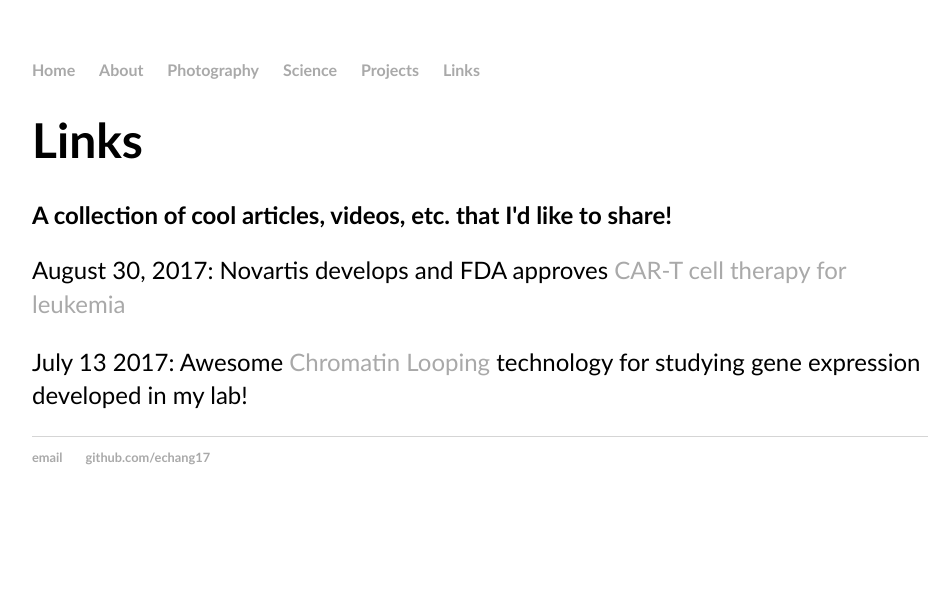
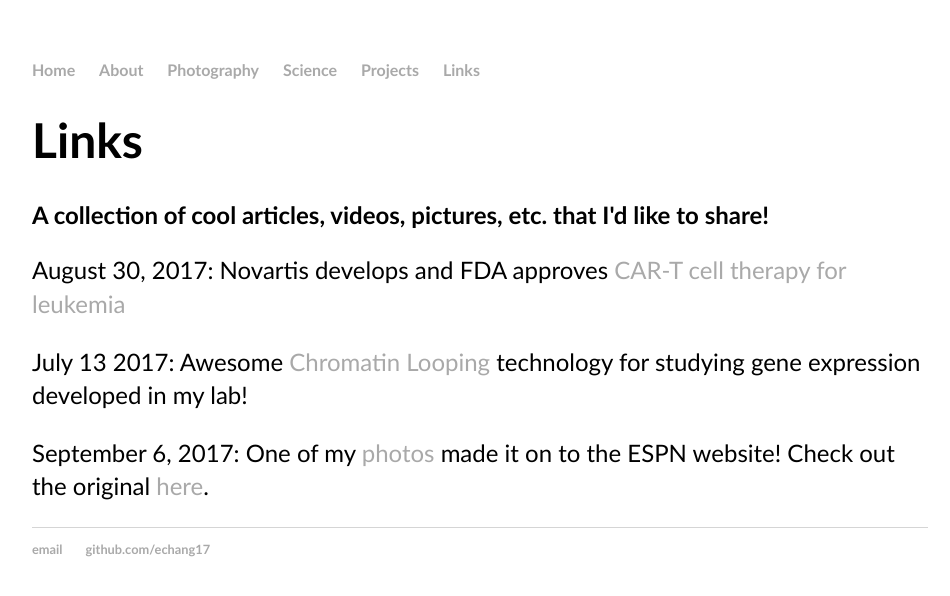
Before and after one commit to echang17/echang17.github.io, a Jekyll site: the page built from links/index.html, in a window 1280 px wide. Shown: the top 596 px of the page, without its empty margins (160-1110 px from the left). Built offline with Jekyll 4.4.1, drawn with Linux system fonts in a browser that asks for light colours.

Commit message:
Update index.html

```diff
--- a/links/index.html
+++ b/links/index.html
@@ -4,8 +4,9 @@ title: Links
 ---
 <div class="blurb">
   <h1>Links</h1>
-  <h2>A collection of cool articles, videos, etc. that I'd like to share!</h2>
+  <h2>A collection of cool articles, videos, pictures, etc. that I'd like to share!</h2>
   <p></p>
   <p>August 30, 2017: Novartis develops and FDA approves <a href="http://www.fiercepharma.com/pharma/novartis-crosses-fda-finish-line-monumental-car-t-approval">CAR-T cell therapy for leukemia </a></p>
   <p>July 13 2017: Awesome <a href"https://www.nature.com/articles/ncomms15993">Chromatin Looping</a> technology for studying gene expression developed in my lab!</p>
+  <p>September 6, 2017: One of my <a href="http://www.espn.com/espnw/sports/article/20603346/stanford-cardinal-soccer-star-andi-sullivan-chooses-fascination-devastation-recover-knee-injury">photos</a> made it on to the ESPN website! Check out the original <a href="http://isiphotos.photoshelter.com/image?&_bqG=14&_bqH=eJyLd3d2NzO3cM8ytswKLCuPDzSKSM4qz0o1KzSxMjWxMjQwAGEg6RnvEuxsm5qsBmbEO_q52JYA2cH.QSG2Lo4hrkB2aLBrULyni20oSINrVoB5qn9adrKniVq8o3OIbXFqYlFyhpozSAUA.soioQ--&GI_ID=">here</a>.
 </div>
```
